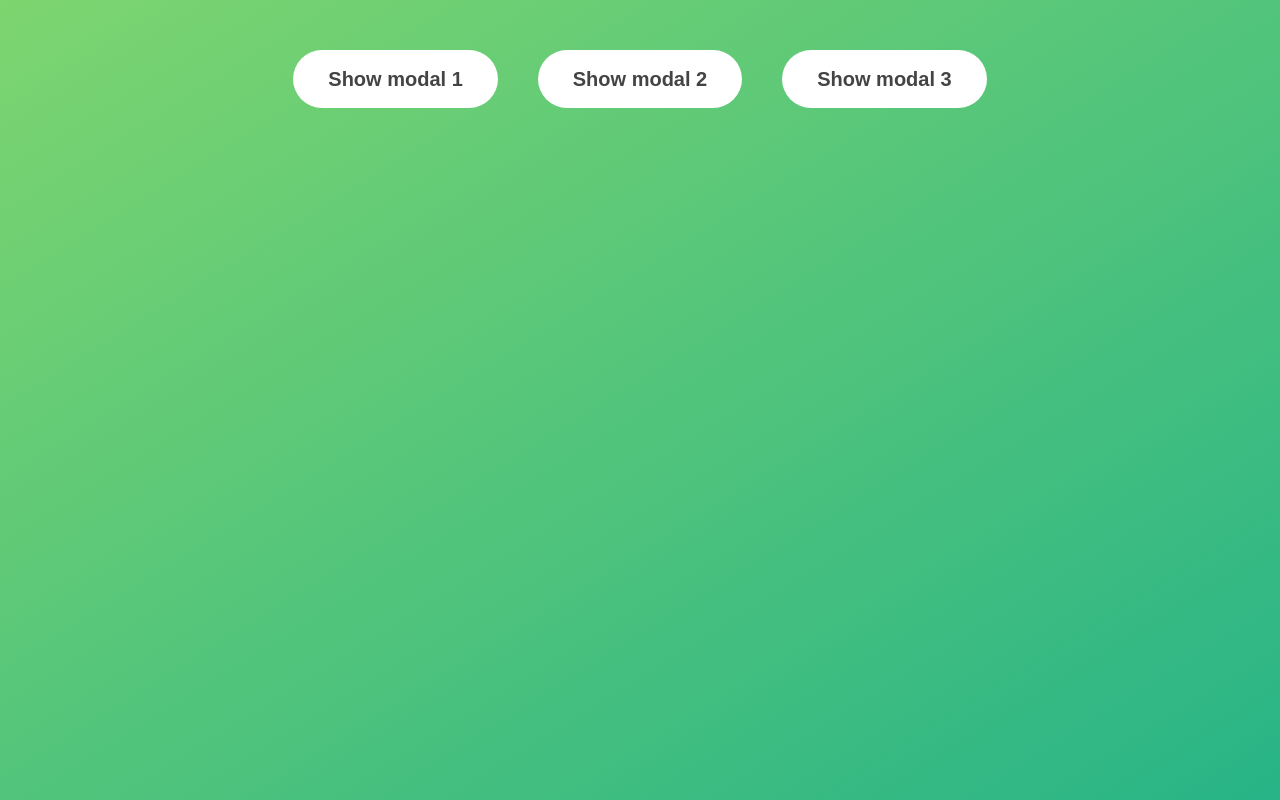
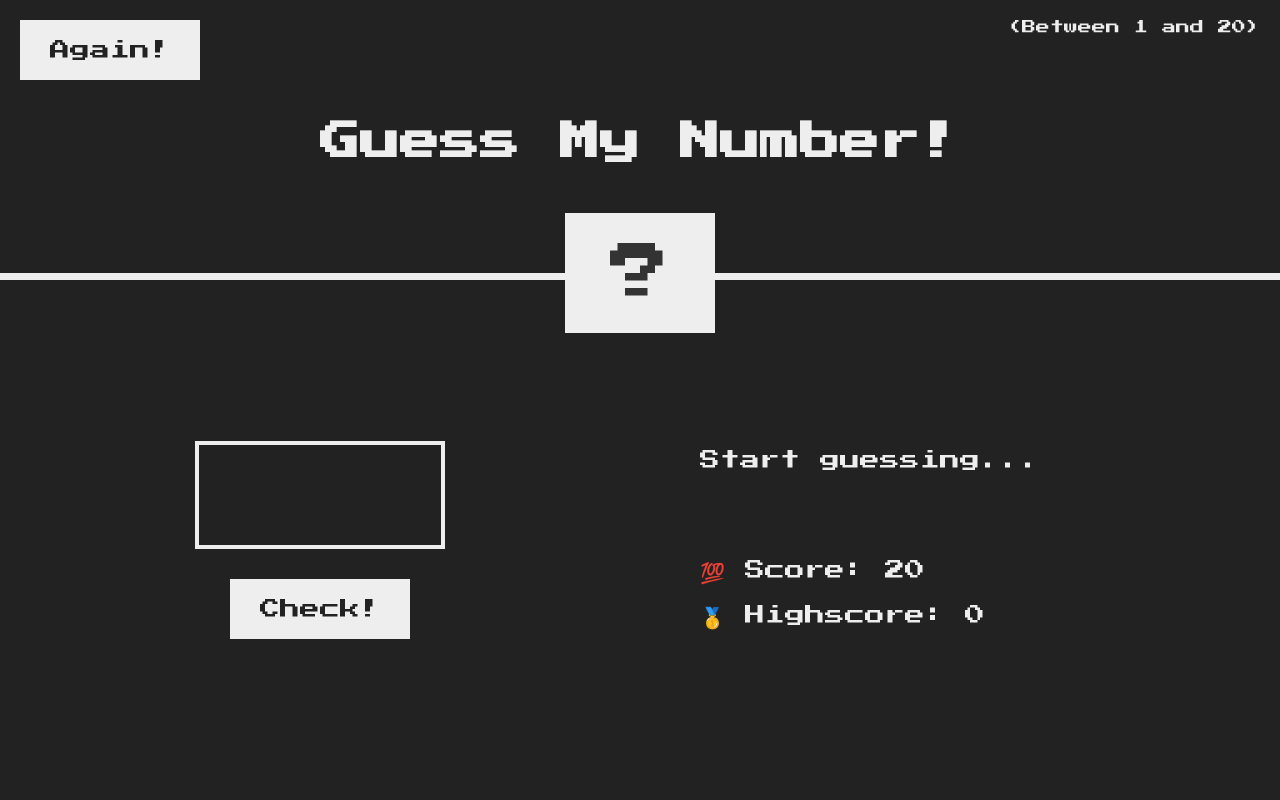
Before and after one commit to darthinvader/Javascript-Learning, a plain HTML site: page 06_DOMBasics/index.html in a window 1280 px wide. Drawn offline with Linux system fonts and the light colour scheme.

Commit message:
[fix] wrong starter files

```diff
--- a/06_DOMBasics/index.html
+++ b/06_DOMBasics/index.html
@@ -5,28 +5,28 @@
     <meta name="viewport" content="width=device-width, initial-scale=1.0" />
     <meta http-equiv="X-UA-Compatible" content="ie=edge" />
     <link rel="stylesheet" href="style.css" />
-    <title>Modal window</title>
+    <title>Guess My Number!</title>
   </head>
   <body>
-    <button class="show-modal">Show modal 1</button>
-    <button class="show-modal">Show modal 2</button>
-    <button class="show-modal">Show modal 3</button>
-
-    <div class="modal hidden">
-      <button class="close-modal">&times;</button>
-      <h1>I'm a modal window 😍</h1>
-      <p>
-        Lorem ipsum dolor sit amet, consectetur adipisicing elit, sed do eiusmod
-        tempor incididunt ut labore et dolore magna aliqua. Ut enim ad minim
-        veniam, quis nostrud exercitation ullamco laboris nisi ut aliquip ex ea
-        commodo consequat. Duis aute irure dolor in reprehenderit in voluptate
-        velit esse cillum dolore eu fugiat nulla pariatur. Excepteur sint
-        occaecat cupidatat non proident, sunt in culpa qui officia deserunt
-        mollit anim id est laborum.
-      </p>
-    </div>
-    <div class="overlay hidden"></div>
-
+    <header>
+      <h1>Guess My Number!</h1>
+      <p class="between">(Between 1 and 20)</p>
+      <button class="btn again">Again!</button>
+      <div class="number">?</div>
+    </header>
+    <main>
+      <section class="left">
+        <input type="number" class="guess" />
+        <button class="btn check">Check!</button>
+      </section>
+      <section class="right">
+        <p class="message">Start guessing...</p>
+        <p class="label-score">💯 Score: <span class="score">20</span></p>
+        <p class="label-highscore">
+          🥇 Highscore: <span class="highscore">0</span>
+        </p>
+      </section>
+    </main>
     <script src="script.js"></script>
   </body>
 </html>
--- a/06_DOMBasics/style.css
+++ b/06_DOMBasics/style.css
@@ -1,3 +1,5 @@
+@import url('https://fonts.googleapis.com/css?family=Press+Start+2P&display=swap');
+
 * {
   margin: 0;
   padding: 0;
@@ -10,76 +12,108 @@ html {
 }
 
 body {
-  font-family: sans-serif;
-  color: #333;
-  line-height: 1.5;
-  height: 100vh;
-  position: relative;
-  display: flex;
-  align-items: flex-start;
-  justify-content: center;
-  background: linear-gradient(to top left, #28b487, #7dd56f);
+  font-family: 'Press Start 2P', sans-serif;
+  color: #eee;
+  background-color: #222;
+  /* background-color: #60b347; */
 }
 
-.show-modal {
+/* LAYOUT */
+header {
+  position: relative;
+  height: 35vh;
+  border-bottom: 7px solid #eee;
+}
+
+main {
+  height: 65vh;
+  color: #eee;
+  display: flex;
+  align-items: center;
+  justify-content: space-around;
+}
+
+.left {
+  width: 52rem;
+  display: flex;
+  flex-direction: column;
+  align-items: center;
+}
+
+.right {
+  width: 52rem;
   font-size: 2rem;
-  font-weight: 600;
-  padding: 1.75rem 3.5rem;
-  margin: 5rem 2rem;
+}
+
+/* ELEMENTS STYLE */
+h1 {
+  font-size: 4rem;
+  text-align: center;
+  position: absolute;
+  width: 100%;
+  top: 52%;
+  left: 50%;
+  transform: translate(-50%, -50%);
+}
+
+.number {
+  background: #eee;
+  color: #333;
+  font-size: 6rem;
+  width: 15rem;
+  padding: 3rem 0rem;
+  text-align: center;
+  position: absolute;
+  bottom: 0;
+  left: 50%;
+  transform: translate(-50%, 50%);
+}
+
+.between {
+  font-size: 1.4rem;
+  position: absolute;
+  top: 2rem;
+  right: 2rem;
+}
+
+.again {
+  position: absolute;
+  top: 2rem;
+  left: 2rem;
+}
+
+.guess {
+  background: none;
+  border: 4px solid #eee;
+  font-family: inherit;
+  color: inherit;
+  font-size: 5rem;
+  padding: 2.5rem;
+  width: 25rem;
+  text-align: center;
+  display: block;
+  margin-bottom: 3rem;
+}
+
+.btn {
   border: none;
-  background-color: #fff;
-  color: #444;
-  border-radius: 10rem;
+  background-color: #eee;
+  color: #222;
+  font-size: 2rem;
+  font-family: inherit;
+  padding: 2rem 3rem;
   cursor: pointer;
 }
 
-.close-modal {
-  position: absolute;
-  top: 1.2rem;
-  right: 2rem;
-  font-size: 5rem;
-  color: #333;
-  cursor: pointer;
-  border: none;
-  background: none;
+.btn:hover {
+  background-color: #ccc;
 }
 
-h1 {
-  font-size: 2.5rem;
+.message {
+  margin-bottom: 8rem;
+  height: 3rem;
+}
+
+.label-score {
   margin-bottom: 2rem;
 }
-
-p {
-  font-size: 1.8rem;
-}
-
-/* -------------------------- */
-/* CLASSES TO MAKE MODAL WORK */
-.hidden {
-  display: none;
-}
-
-.modal {
-  position: absolute;
-  top: 50%;
-  left: 50%;
-  transform: translate(-50%, -50%);
-  width: 70%;
-
-  background-color: white;
-  padding: 6rem;
-  border-radius: 5px;
-  box-shadow: 0 3rem 5rem rgba(0, 0, 0, 0.3);
-  z-index: 10;
-}
-
-.overlay {
-  position: absolute;
-  top: 0;
-  left: 0;
-  width: 100%;
-  height: 100%;
-  background-color: rgba(0, 0, 0, 0.6);
-  backdrop-filter: blur(3px);
-  z-index: 5;
-}
```
